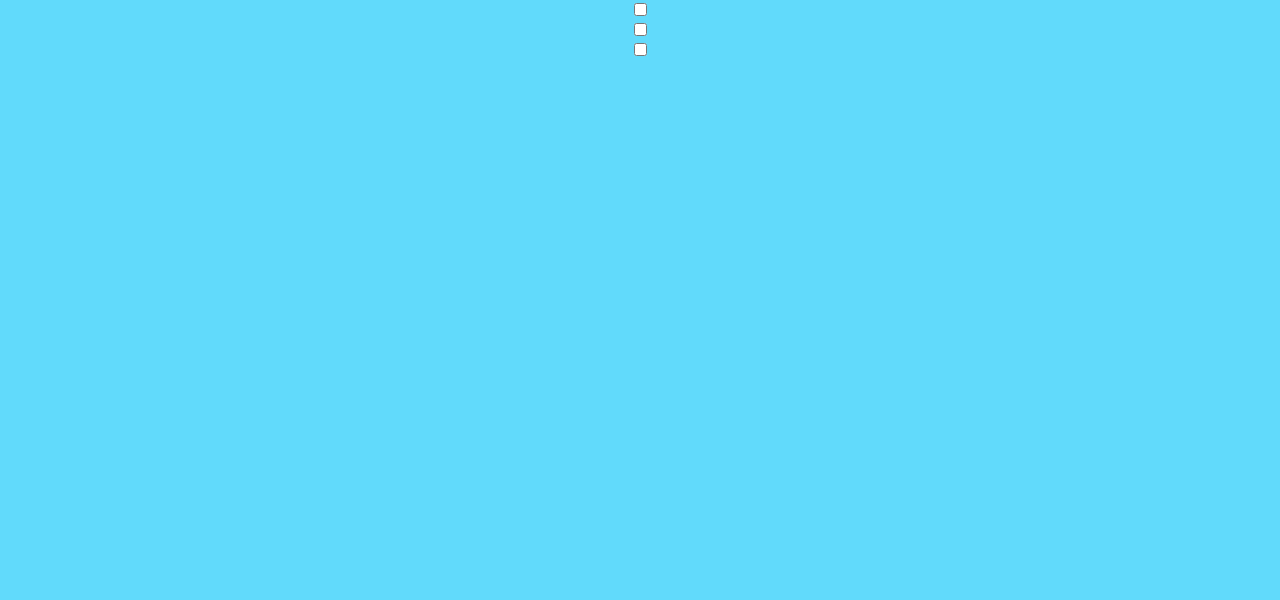
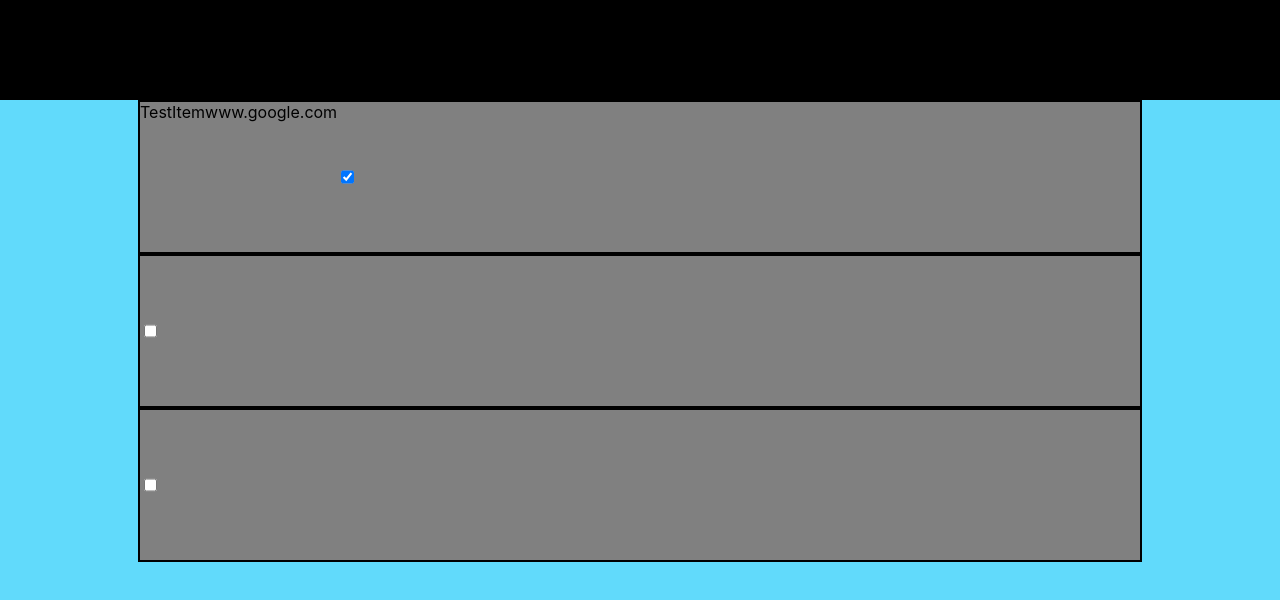
Before and after one commit to RoyalTwo/gifthub, a React (Create React App) app in the folder client/: page / in a window 1280 px wide. Shown: the top 600 px of the page. Built offline with nearby package versions, Linux system fonts and the light colour scheme.

Commit message:
Created list components

```diff
--- a/client/src/App.css
+++ b/client/src/App.css
@@ -3,6 +3,9 @@
     height: 100vh;
     width: 100vw;
     background-color: #61dafb;
+    display: flex;
+    flex-direction: column;
+    align-items: center;
 }
 
 .Header {
@@ -10,3 +13,17 @@
     height: 100px;
     background-color: black;
 }
+
+.List {
+    display: flex;
+    align-items: center;
+    justify-content: center;
+}
+
+.ListItem {
+    height: 150px;
+    border: 2px solid black;
+    width: 1000px;
+    background-color: grey;
+    display: flex;
+}
--- a/client/src/App.js
+++ b/client/src/App.js
@@ -1,15 +1,19 @@
 import "./App.css";
 
 function Header() {
-    return <div></div>;
+    return <div className="Header"></div>;
 }
 
-function ListItem() {
+function ListItem({ name, link, isPurchased }) {
     return (
         <div className="ListItem">
-            <div className="itemname"></div>
-            <div className="itemlink"></div>
-            <input type="checkbox" className="ispurchased"></input>
+            <div className="itemname">{name}</div>
+            <div className="itemlink">{link}</div>
+            <input
+                type="checkbox"
+                className="ispurchased"
+                checked={isPurchased}
+            ></input>
         </div>
     );
 }
@@ -17,7 +21,11 @@ function ListItem() {
 function List() {
     return (
         <div>
-            <ListItem></ListItem>
+            <ListItem
+                name="TestItem"
+                link="www.google.com"
+                isPurchased={true}
+            ></ListItem>
             <ListItem></ListItem>
             <ListItem></ListItem>
         </div>
@@ -27,7 +35,7 @@ function List() {
 function App() {
     return (
         <div className="App">
-            <Header className="Header"></Header>
+            <Header></Header>
             <List className="List"></List>
         </div>
     );
```
